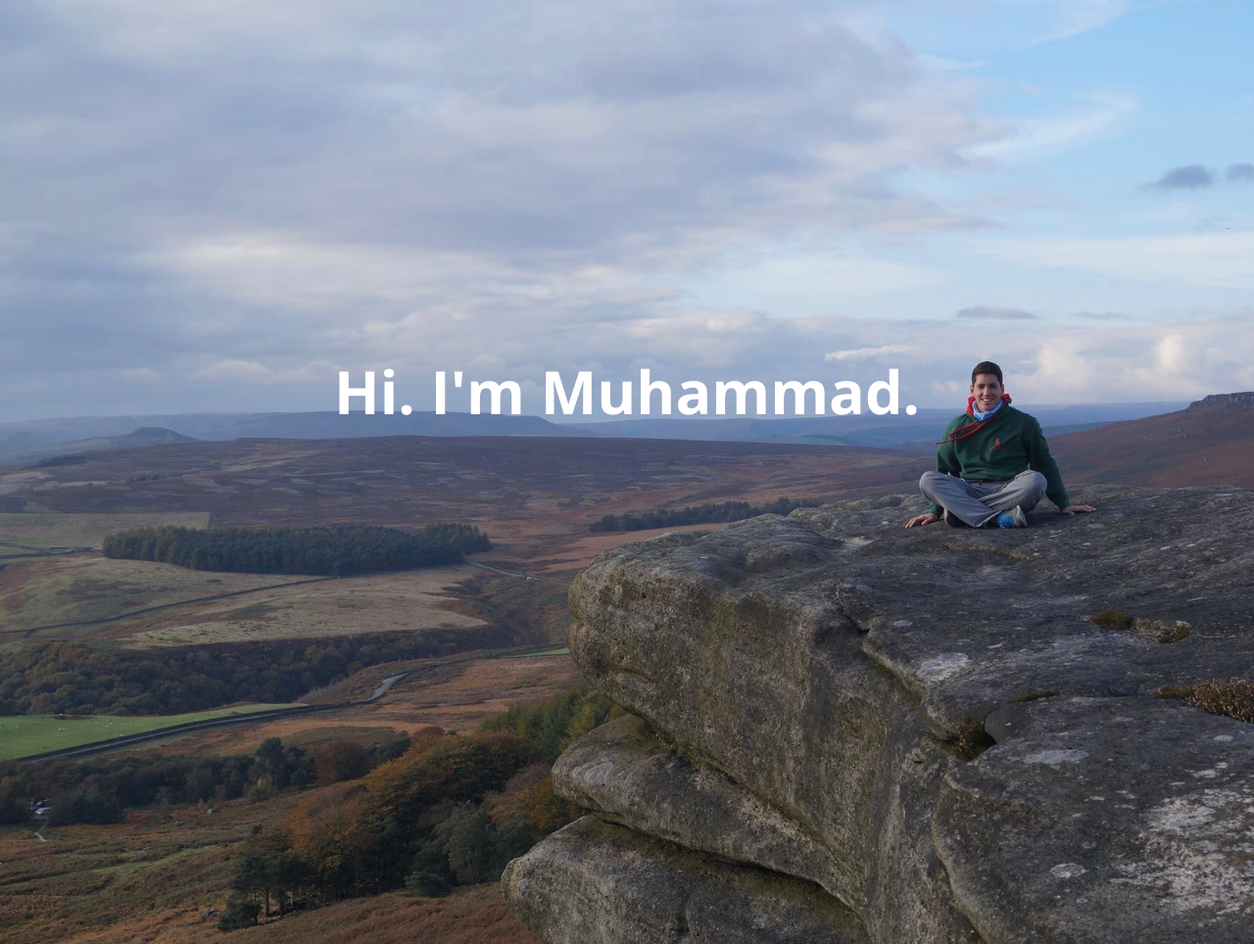
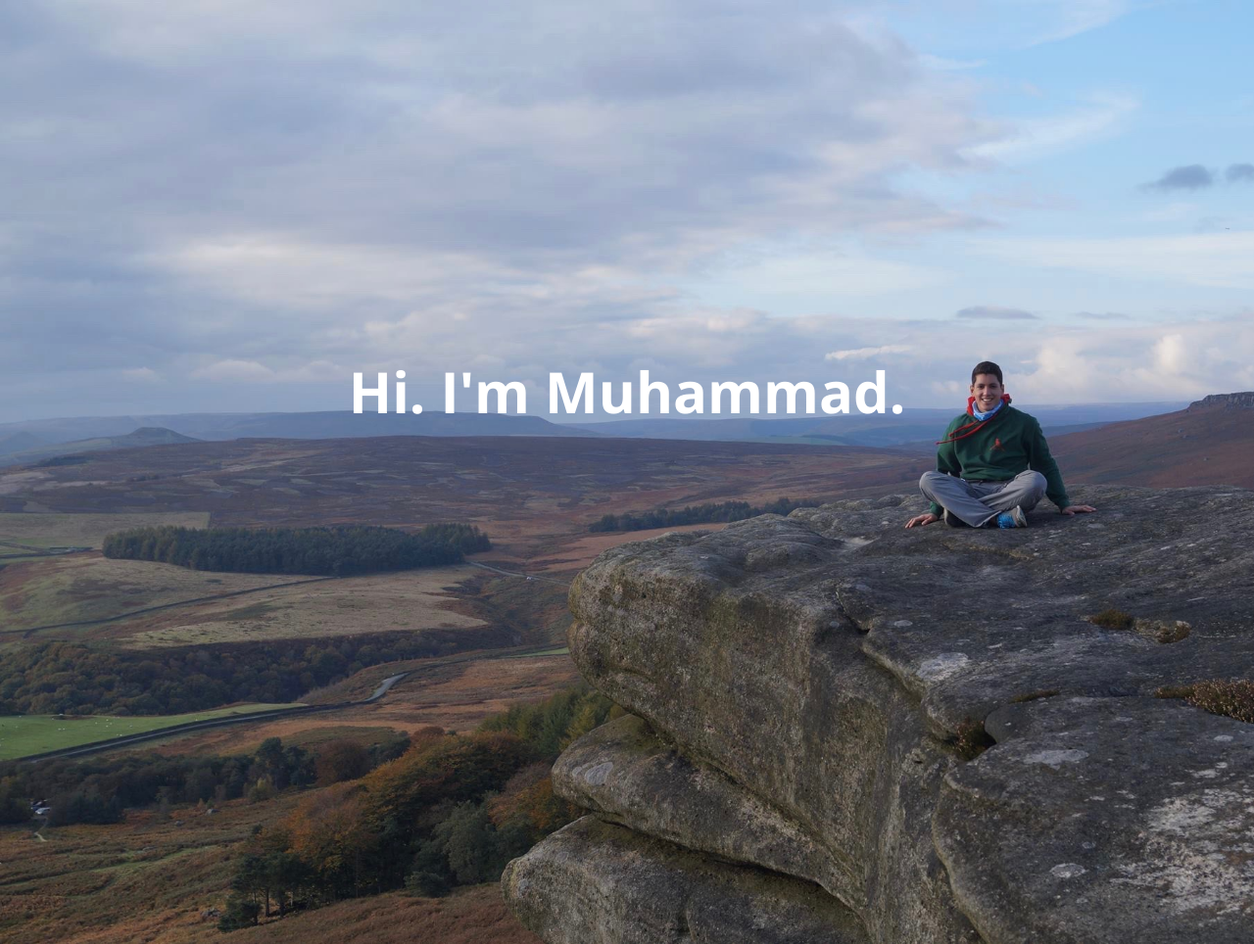
Before and after one commit to Altalib/Altalib.github.io, a plain HTML site: page index.html in a window 1280 px wide. Shown: the top 964 px of the page at 98% size. Drawn offline with nearby package versions, Linux system fonts and the light colour scheme.

Commit message:
Update muhammadaltalib.css

```diff
--- a/muhammadaltalib.css
+++ b/muhammadaltalib.css
@@ -7,7 +7,7 @@
     top: 50%;
     left: 50%;
     transform: translate(-50%, -50%);
-    font-size: 61px;
+    font-size: 58px;
 	color: white;
     font-family: 'Open Sans', sans-serif;
 	font-style: normal;
```
